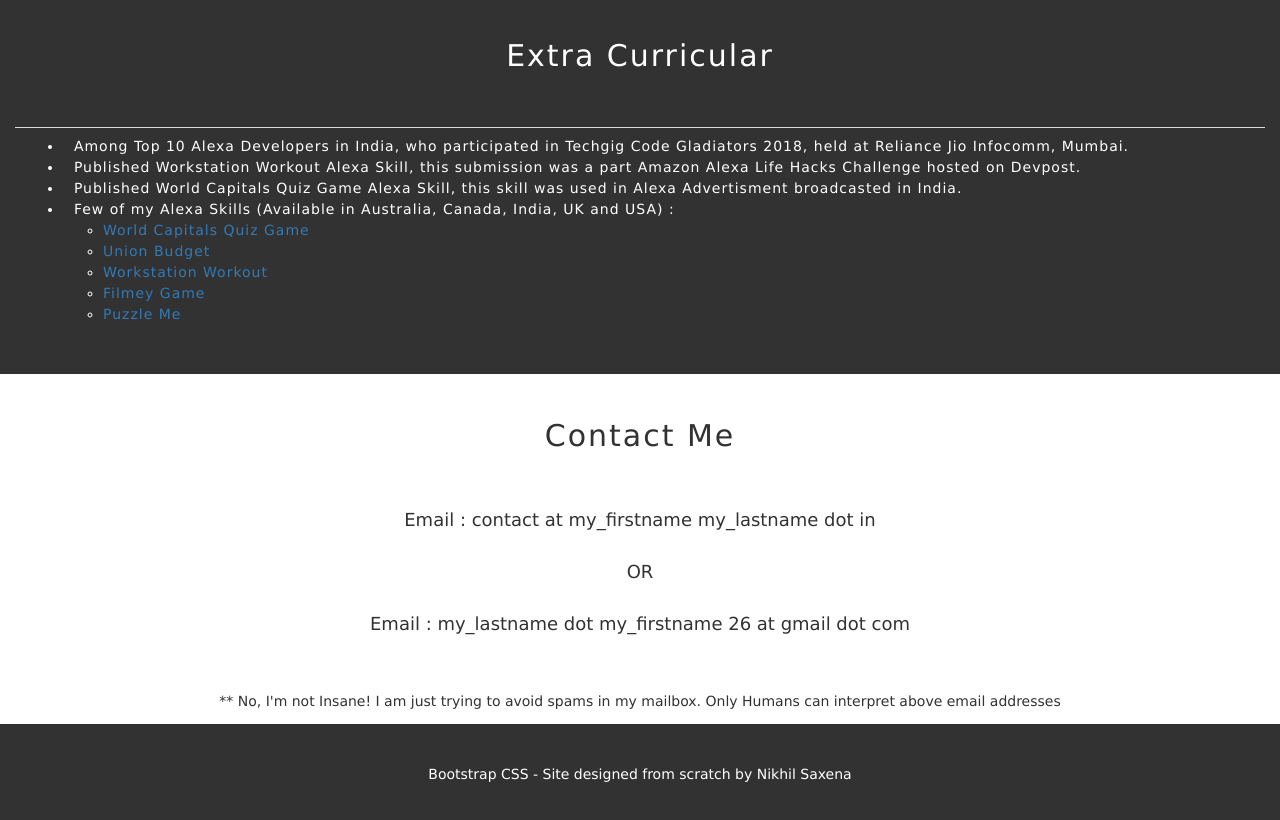
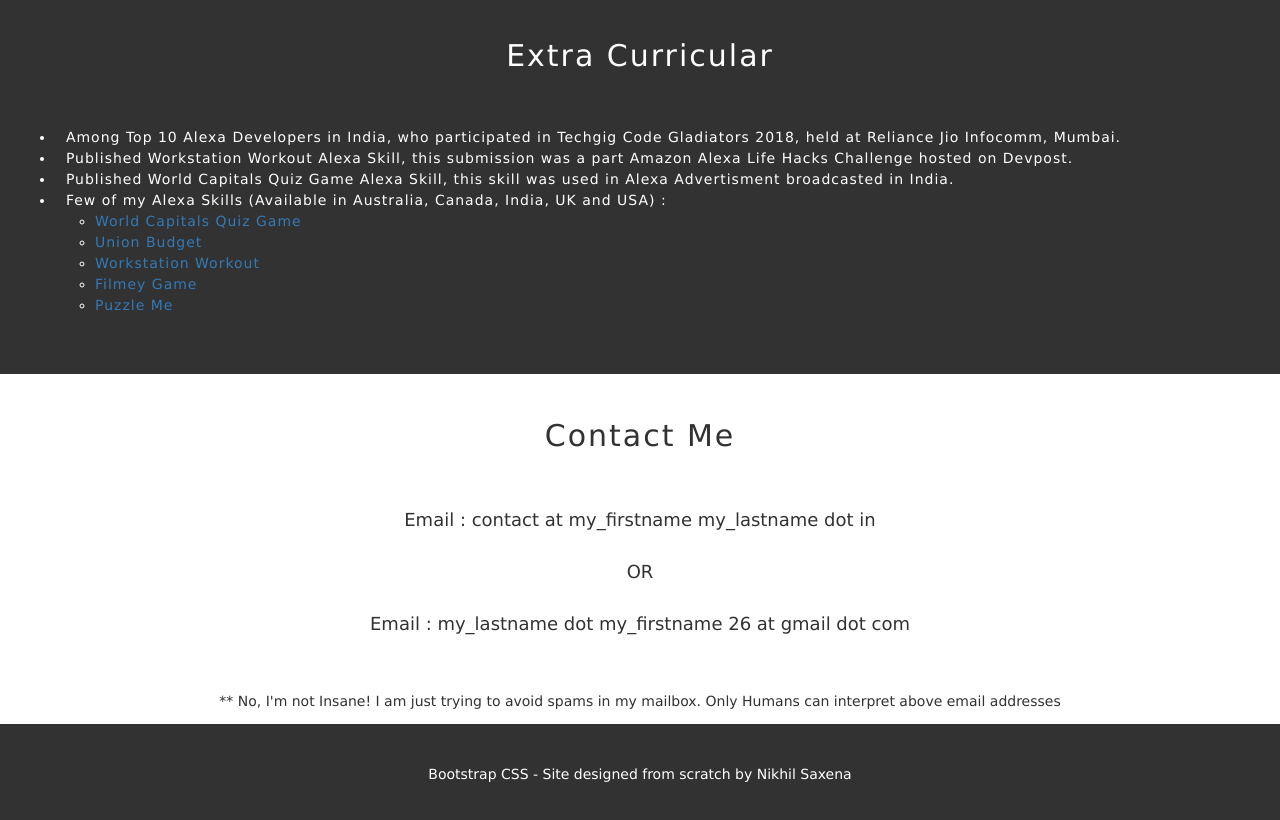
Before and after one commit to nikhilsaxena/nikhilsaxena.github.io, a plain HTML site: page index.html in a window 1280 px wide. Shown: the part 3220-4040 px from the top of the page. Drawn offline with nearby package versions, Linux system fonts and the light colour scheme.

Commit message:
Update index.html

```diff
--- a/index.html
+++ b/index.html
@@ -224,9 +224,6 @@
 
   <div class="container-fluid bg-1 extra" id="Extra Curricular">
        <h2 class="margin"><font face="verdana"><center>Extra Curricular</center></font></h2>
-	    <table class="table"  border="0">
-			   <tr>
-                  <td>
 				       <ul class="content line_spacing ">
 				      	  <li> &nbsp;&nbsp;Among Top 10 Alexa Developers in India, who participated in Techgig Code Gladiators 2018, held at Reliance Jio Infocomm, Mumbai.</li>
 	                      <li> &nbsp;&nbsp;Published Workstation Workout Alexa Skill, this submission was a part Amazon Alexa Life Hacks Challenge hosted on Devpost.</li>
@@ -240,10 +237,7 @@
 								 <li><a href="https://www.amazon.in/Nikhil-Puzzle-Me/dp/B07DLWG1P7/ref=sr_1_fkmr0_4?ie=UTF8&qid=1544034683&sr=8-4-fkmr0&keywords=puzzle+men+alexa" target="_blank">Puzzle Me</a></li>
 							 </ul>
 	                   </ul>
-	              </td>
-              </tr>
-		</table>
-  </div>
+ </div>
 
   <!--Contact Me-->
  <div class="container-fluid bg-2 middle text-center" id="Contact Me">
```
